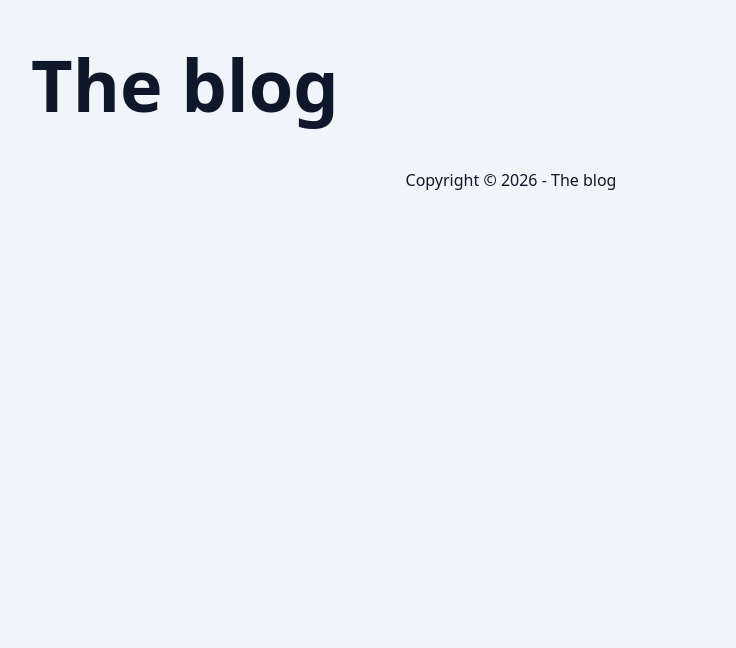
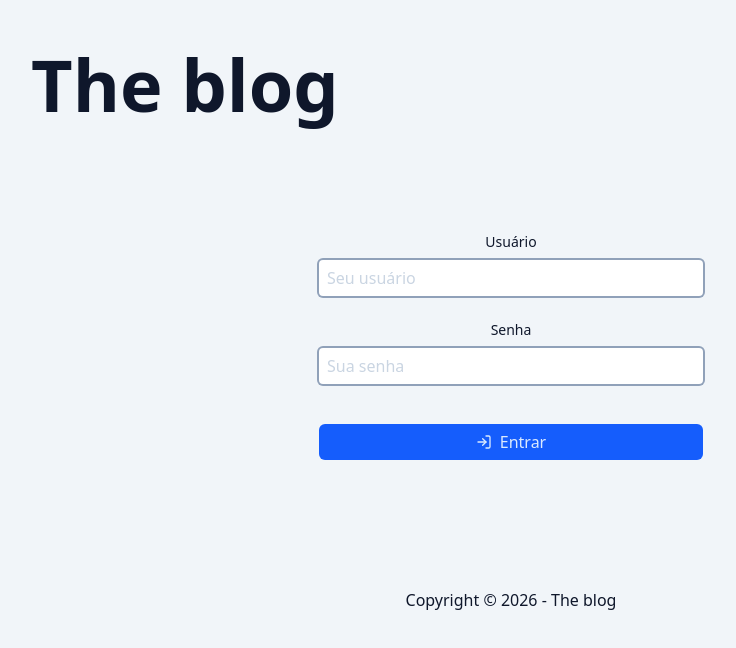
Before and after one commit to MarcosReisDS/blog, a Next.js app: page /admin/login in a window 1280 px wide. Shown: the top 648 px of the page, without its empty margins (129-865 px from the left). Built offline with nearby package versions, Linux system fonts and the light colour scheme.

Commit message:
aula 204

```diff
--- /dev/null
+++ b/src/actions/login/login-action.ts
@@ -0,0 +1,17 @@
+'use server';
+
+import { asyncDelay } from "@/utils/async-delay";
+
+type LoginActionState = {
+    username: string;
+    error: string;
+}
+
+export async function loginAction(state: LoginActionState, formData: FormData) {
+    await asyncDelay(3000);
+
+    return {
+        username: '',
+        error: ''
+    }
+}
--- /dev/null
+++ b/src/actions/login/logout-action.ts
@@ -0,0 +1,7 @@
+'use server';
+
+import { asyncDelay } from "@/utils/async-delay";
+
+export async function logoutAction() {
+    await asyncDelay(3000);
+}
--- a/src/app/admin/login/page.tsx
+++ b/src/app/admin/login/page.tsx
@@ -1,9 +1,8 @@
+import { LoginForm } from "@/components/admin/LoginForm";
+
 export const dynamic = "force-dynamic";
 
 export default async function AdminLoginPage() {
-    return (
-        <div>
 
-        </div>
-    )
+    return <LoginForm />
 }
--- /dev/null
+++ b/src/components/admin/LoginForm/index.tsx
@@ -0,0 +1,58 @@
+'use client'
+
+import { loginAction } from "@/actions/login/login-action";
+import { Button } from "@/components/Button";
+import { InputText } from "@/components/InputText";
+import clsx from "clsx";
+import { LogInIcon } from "lucide-react";
+import { useActionState, useEffect } from "react";
+import { toast } from "react-toastify";
+
+export function LoginForm() {
+    const initialState = {
+        username: '',
+        error: ''
+    }
+    const [state, action, isPending] = useActionState(loginAction, initialState);
+
+    useEffect(() => {
+        if (state.error) {
+            toast.dismiss()
+            toast.error(state.error)
+        }
+    }, [state])
+
+    return (
+        <div className={clsx(
+            'flex items-center justify-center',
+            'text-center max-w-sm mt-16 mb-32 mx-auto'
+        )}>
+
+            <form action={action} className="flex-1 flex flex-col gap-6">
+                <InputText
+                    type='text'
+                    name='username'
+                    labelText='Usuário'
+                    placeholder='Seu usuário'
+                    disabled={isPending}
+                    defaultValue={state.username}
+                />
+
+                <InputText
+                    type='password'
+                    name='password'
+                    labelText='Senha'
+                    placeholder='Sua senha'
+                    disabled={isPending}
+                />
+
+                <Button disabled={isPending} type="submit" className="mt-4">
+                    <LogInIcon />
+                    Entrar
+                </Button>
+
+                {!!state.error && <p className="text-red-600">{state.error}</p>}
+            </form>
+        </div>
+    )
+}
```
